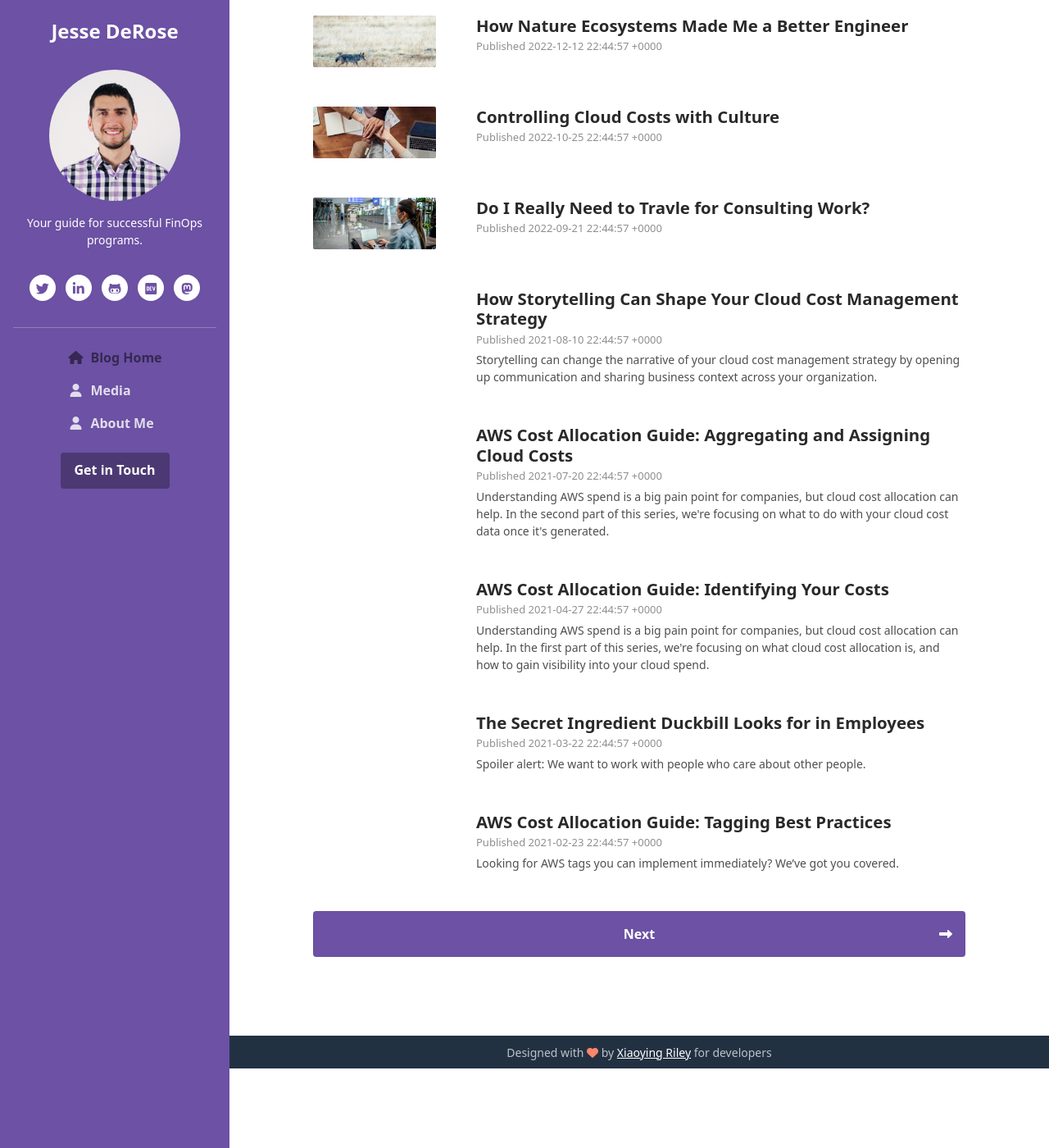
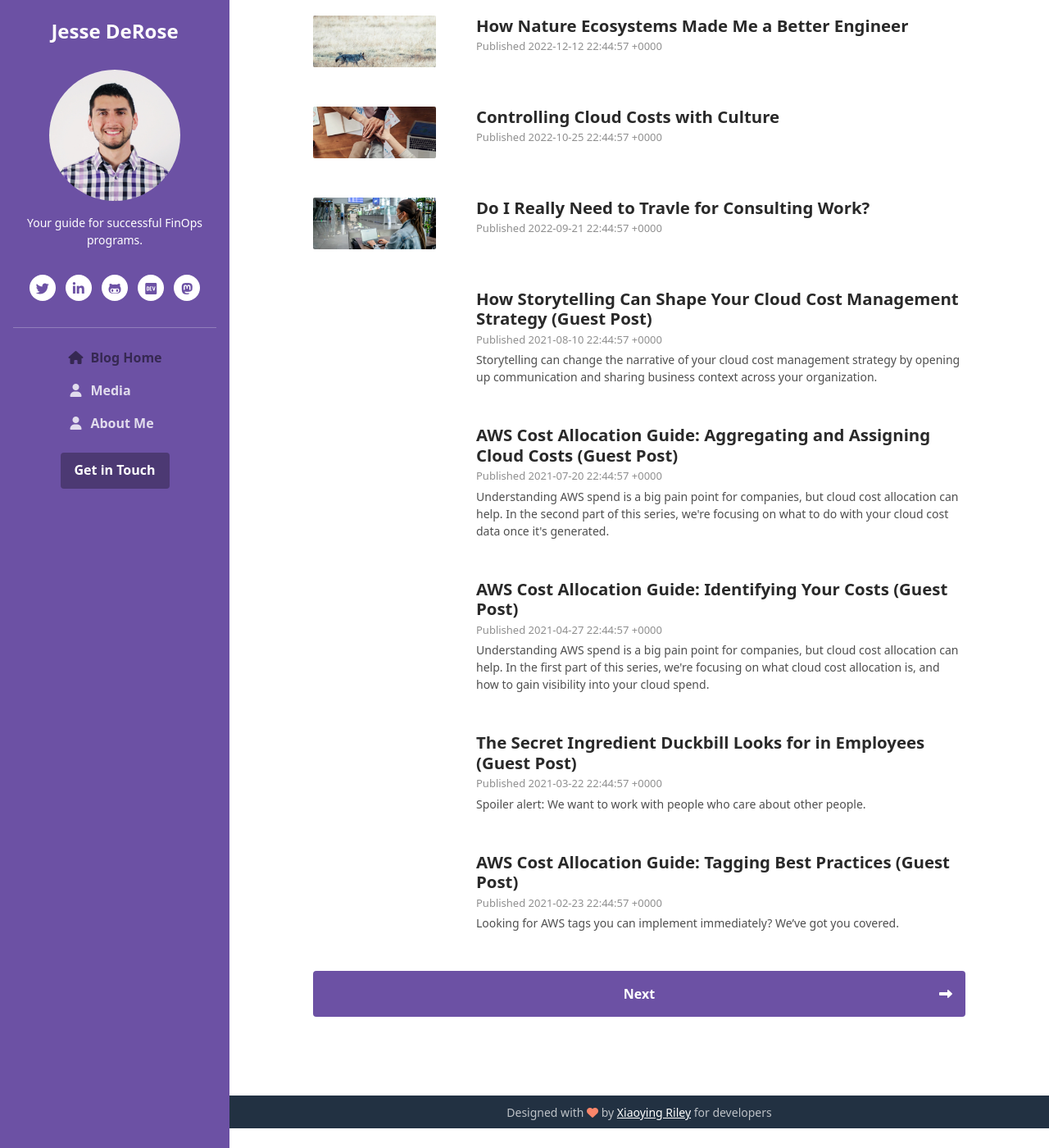
Before and after one commit to jcderose/jcderose.github.io, a Jekyll site: the page built from index.html, in a window 1280 px wide and 1400 px high, scrolled down 425 px. Shown: the whole window at 82% size. Built offline with Jekyll 4.4.1, drawn with Linux system fonts in a browser that asks for light colours; nearby versions of some CDN libraries; some of the changed text lies outside the part shown.

Commit message:
Add "Guest Post" delineator.

```diff
--- a/index.html
+++ b/index.html
@@ -21,7 +21,7 @@ layout: default
 					    </div>
 					    <div class="col">
 							{% if post.external_url %}
-						    <h3 class="title mb-1"><a class="text-link" href="{{ post.external_url }}">{{ post.title }}</a></h3>
+						    <h3 class="title mb-1"><a class="text-link" href="{{ post.external_url }}">{{ post.title }} (Guest Post)</a></h3>
 							{% else %}
 							<h3 class="title mb-1"><a class="text-link" href="{{ post.url }}">{{ post.title }}</a></h3>
 							{% endif %}
```
